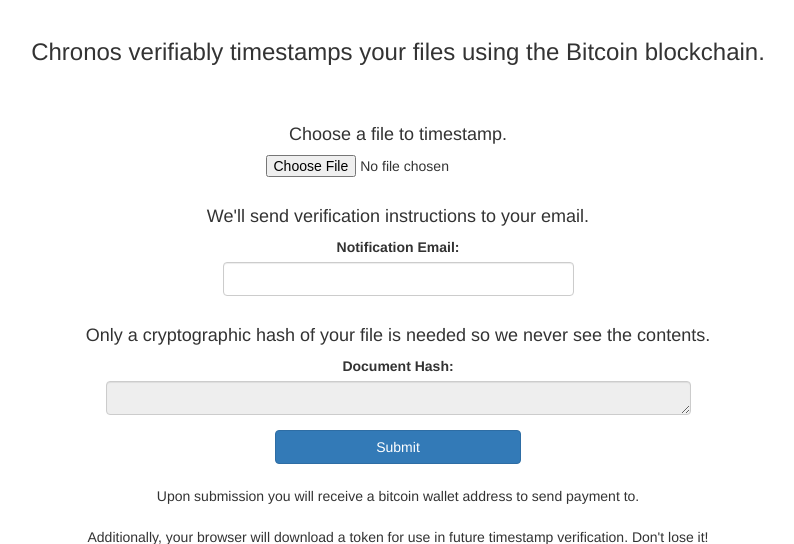
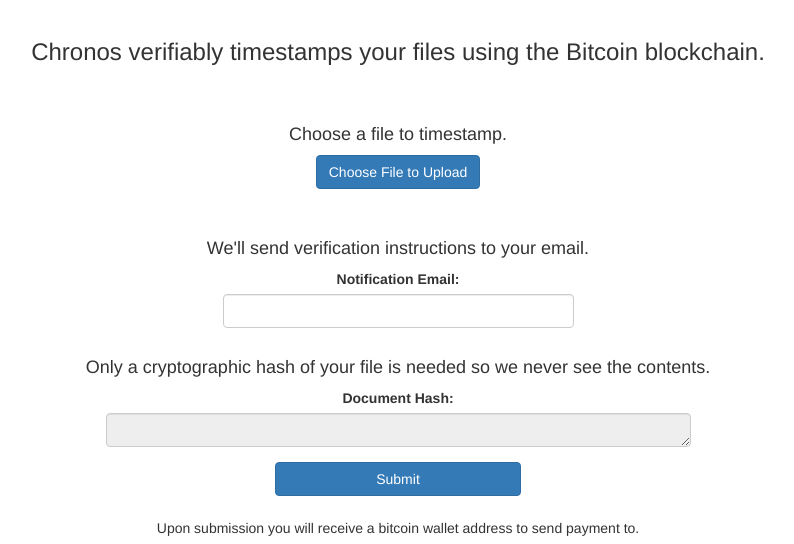
Before and after one commit to weston/seniorproject, a Django app: page / in a window 1280 px wide. Shown: the part 51-595 px from the top of the page, without its empty margins (242-1036 px from the left). Run offline with Django 3.2, Linux system fonts and the light colour scheme; some libraries are stand-ins or nearby versions.

Commit message:
add upload button styling

```diff
--- /dev/null
+++ b/chronos/submit_document/static/submit_document/site.css
@@ -0,0 +1,3 @@
+input[type="file"] {
+    display: none;
+}
--- a/chronos/submit_document/templates/submit_document/index.html
+++ b/chronos/submit_document/templates/submit_document/index.html
@@ -2,6 +2,7 @@
 
 {% block content %}
 {% load staticfiles %}
+<link rel="stylesheet" type="text/css" href="{% static 'submit_document/site.css' %}" />
 <script src="{% static 'submit_document/FileSaver.js' %}"></script>
 <script src = "http://www.bichlmeier.info/sha256.js"></script>
 <div class="row">
@@ -10,7 +11,13 @@
     <br/><br/>
     <center>
     <h4> Choose a file to timestamp.</h4>
-        <input type="file" id="files" name="files[]"/>
+    	<label class="btn btn-primary">
+    		Choose File to Upload
+        	<input type="file" id="files" name="files[]"/>
+    	</label>
+    	<br>
+    	<br>
+        <span id="file-selected"></span>
     </center>
     <form action="/submit" method="post">
         {% csrf_token %}
@@ -69,8 +76,16 @@
         saveAs(blob, "token.bpoe");
 
 
+
+
     }
   document.getElementById('files').addEventListener('change', handleFileSelect, false);
+  $('#files').bind('change',
+  						 function() {
+  						 	var fileName = '';
+  						 	fileName = $(this).val().replace(/C:\\fakepath\\/i, '');
+  							$('#file-selected').html(fileName);
+  						})
 </script>
 
 
```
